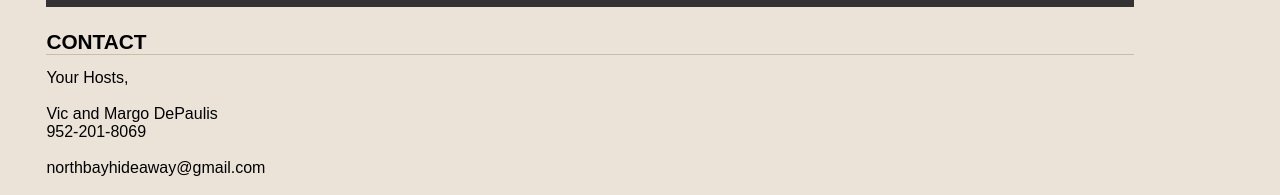
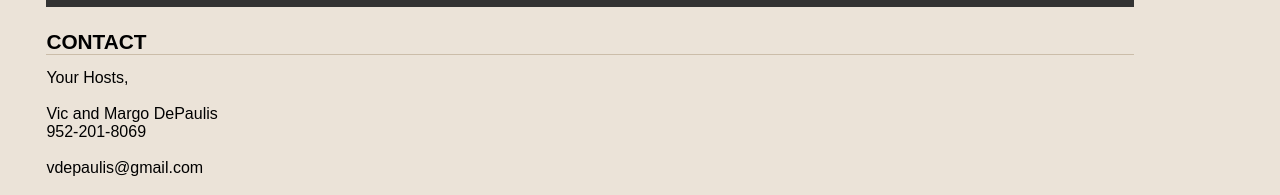
Before and after one commit to northbayhideaway/northbayhideaway.github.io, a plain HTML site: page index.html in a window 1280 px wide. Shown: the part 11791-11986 px from the top of the page. Drawn offline with Linux system fonts and the light colour scheme; a web font is replaced by a local one.

Commit message:
Add files via upload

```diff
--- a/index.html
+++ b/index.html
@@ -66,7 +66,7 @@ Your Hosts,
 Vic and Margo DePaulis
 952-201-8069
 
-northbayhideaway@gmail.com
+vdepaulis@gmail.com
   </div>
 
   <h1 id="gallery">Gallery</h1>
@@ -94,7 +94,7 @@ northbayhideaway@gmail.com
 Vic and Margo DePaulis
 952-201-8069
 
-northbayhideaway@gmail.com
+vdepaulis@gmail.com
 
 <a href="">(Airbnb link to come)</a>
 </div>
```
